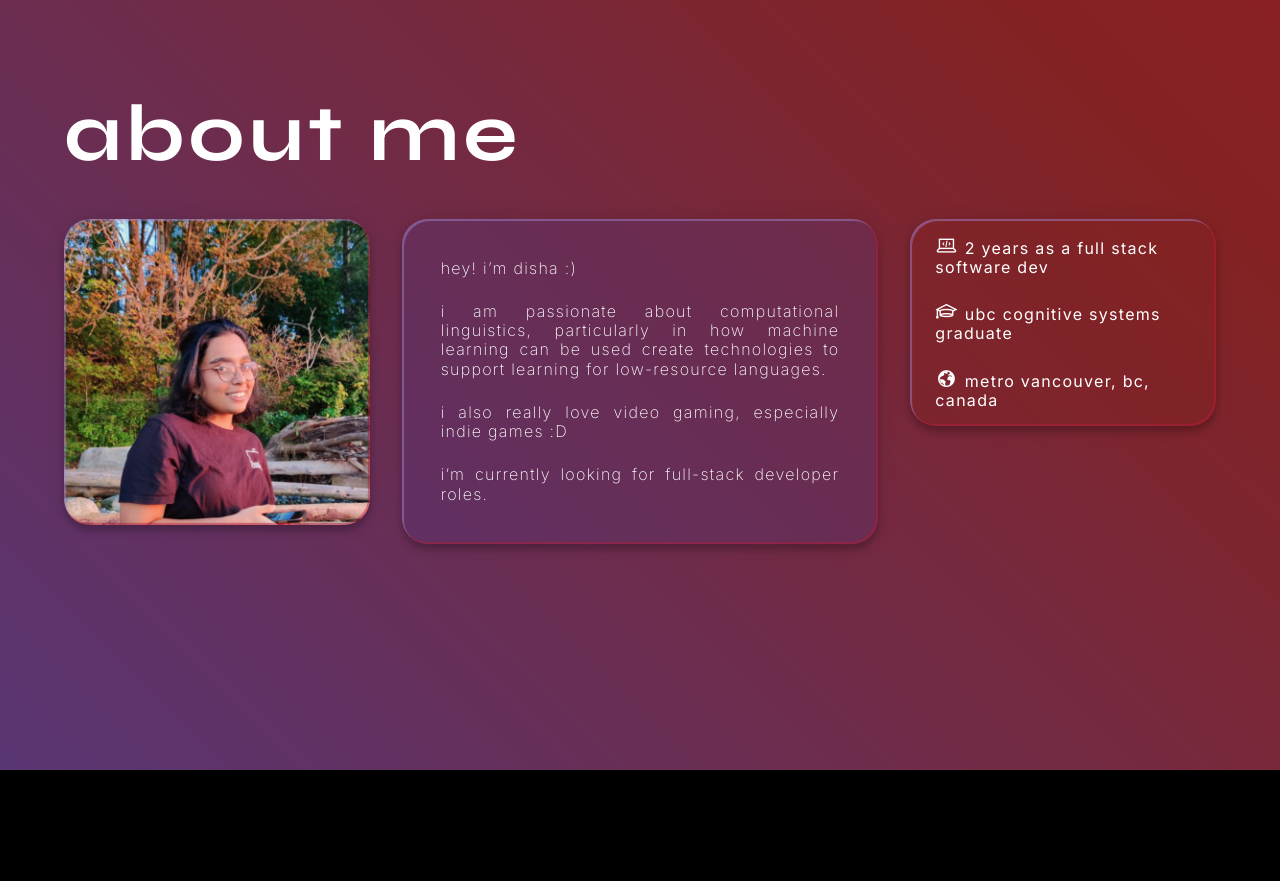
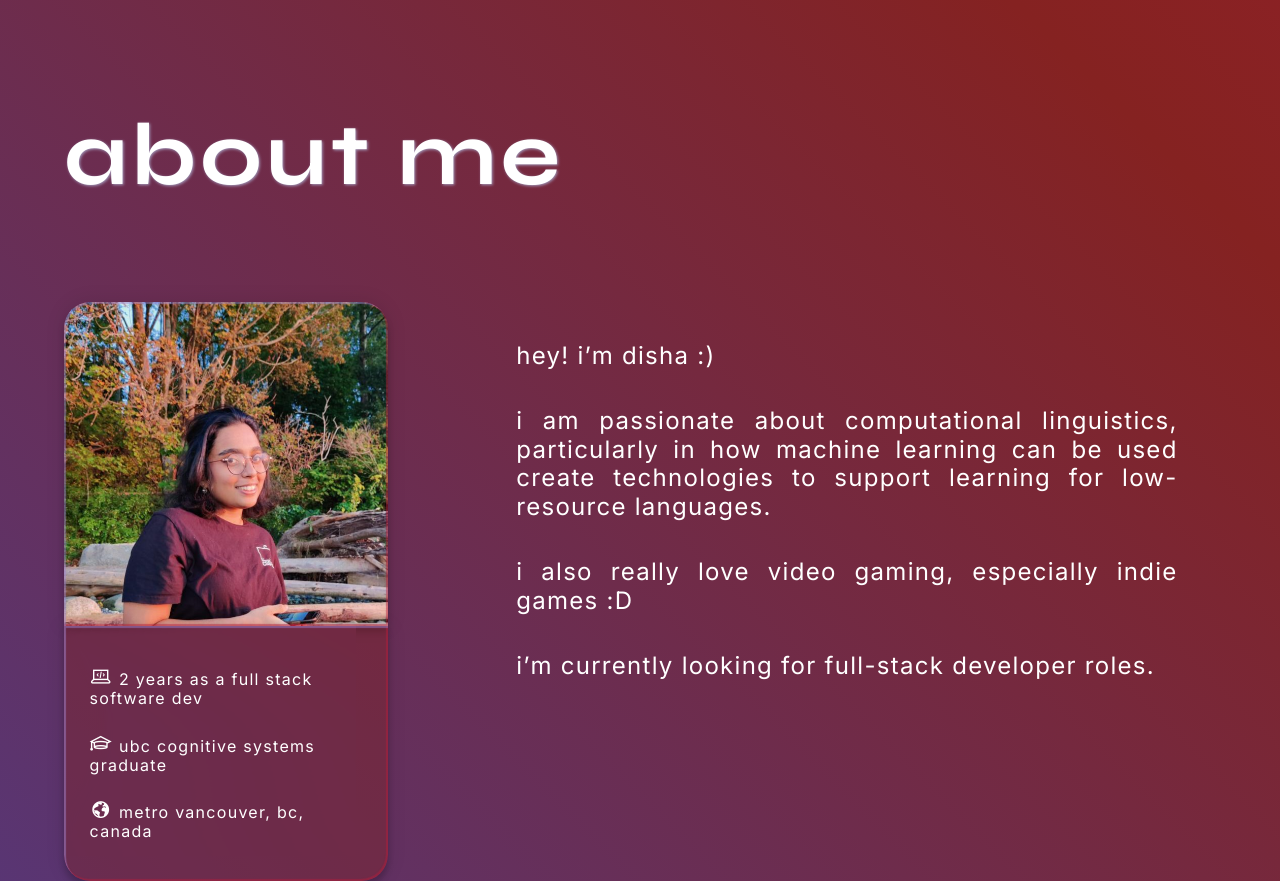
Before and after one commit to dishaap/portfolio, a Next.js app: page / in a window 1280 px wide. Shown: the part 1550-2431 px from the top of the page. Before the commit the page ends 2320 px from the top, so only its background shows below. Built offline with nearby package versions, Linux system fonts and the light colour scheme.

Commit message:
About section changes

```diff
--- a/app/globals.css
+++ b/app/globals.css
@@ -30,9 +30,11 @@
   0% {
     background-position: 0% 50%;
   }
+
   50% {
     background-position: 100% 50%;
   }
+
   100% {
     background-position: 0% 50%;
   }
@@ -49,7 +51,8 @@ a {
   color: var(--alt-font-color);
 }
 
-h1, h2 {
+h1,
+h2 {
   font-family: var(--title-font);
   font-size: 5rem;
 }
@@ -90,7 +93,7 @@ p {
   z-index: 3;
   border-radius: 26px;
   overflow: hidden;
-  box-shadow: inset 2px 2px 1px 0 rgba(159,  136, 211, 0.5),
+  box-shadow: inset 2px 2px 1px 0 rgba(159, 136, 211, 0.5),
     inset -1px -1px 1px 1px rgba(179, 30, 60, 0.5);
   border-radius: 26px;
 }
@@ -178,30 +181,72 @@ p {
 .about h2 {
   font-weight: bold;
   letter-spacing: var(--text-spacing-med);
-}
-
-.about-section {
-  display: flex;
-  justify-content: center;
-  border-radius: 26px;
+  font-size: var(--title-font-size);
+  text-shadow: 1px 1px 3px var(--alt-font-color);
 }
 
 .about-text {
   padding: 5vh 3vw;
-  font-weight: 200;
+  font-size: var(--med-font-size);
+  font-weight: 400;
+  letter-spacing: var(--text-spacing-small);
 }
 
-.about-facts {
+.about-facts-container {
+  position: relative;
+}
+
+.about-facts-bg {
+  position: absolute;
+  top: 0;
+  left: 0;
+  width: 100%;
+  height: 40px; /* depth of semicircle */
+  z-index: 3;
+  pointer-events: none;
+}
+
+.liquidGlass-wrapper-about-facts {
+  position: relative;
+  z-index: 1;
+  overflow: hidden;
   display: flex;
   justify-content: center;
-  border-radius: 26px;
-  height: fit-content;
+  border-radius: 0 0 26px 26px;
+  box-shadow: 0 6px 6px rgba(0,0,0,0.2), 0 0 20px rgba(0,0,0,0.1);
 }
+
 
 .liquidGlass-tint-about {
   z-index: 1;
   position: absolute;
   inset: 0;
   background: #85232163;
-  border-radius: 26px;
+  border-radius: 0 0 26px 26px;
 }
+
+.liquidGlass-effect-about {
+  position: absolute;
+  z-index: 0;
+  inset: 0;
+  backdrop-filter: blur(4px);
+  filter: url(#glass-distortion);
+  overflow: hidden;
+  isolation: isolate;
+  border-radius: 0 0 26px 26px;
+}
+
+.liquidGlass-shine-about {
+  position: absolute;
+  inset: 0;
+  z-index: 3;
+  border-radius: 0 0 26px 26px;
+  overflow: hidden;
+  box-shadow: inset 2px 2px 1px 0 rgba(159, 136, 211, 0.5),
+    inset -1px -1px 1px 1px rgba(179, 30, 60, 0.5);
+}
+
+.liquidGlass-text {
+  z-index: 4;
+  position: relative;
+}
--- a/app/page.tsx
+++ b/app/page.tsx
@@ -18,6 +18,7 @@ export default function HomePage() {
       </section>
 
       {/* Hero section with letters */}
+      <div id="home"></div>
       <LetterCollision />
 
       <section className="relative h-[50vh] flex items-center justify-center">
--- a/components/About.tsx
+++ b/components/About.tsx
@@ -2,29 +2,24 @@ import Image from "next/image";
 import profile from "../public/profile.jpeg";
 
 const AboutSection: React.FC = () => (
-  <section className="about relative h-[120vh] flex flex-col overflow-hidden">
-    <h2 className="text-4xl font-bold text-white">about me</h2>
+  <section className="about relative min-h-[120vh] flex flex-col overflow-hidden">
+    <h2>about me</h2>
 
-    <div className="mt-[5vh] grid grid-cols-7 items-start gap-x-[4vh]" id="about">
-      <div className="relative col-span-2">
-        <AboutPicture />
+    <div className="mt-[10vh] grid grid-cols-6 items-start gap-x-[7vw]" id="about">
+      <div className="col-span-2">
+        <div className="relative"><AboutPicture /></div>
+        <div className="relative"><AboutFacts /></div>
       </div>
-      <div className="relative col-span-3">
+      <div className="relative col-span-4">
         <AboutDesc />
-      </div>
-      <div className="relative col-span-2">
-        <AboutFacts />
       </div>
     </div>
   </section >
 );
 
 const AboutDesc: React.FC = () => (
-  <div className="liquidGlass-wrapper about-section">
-    <div className="liquidGlass-tint"></div>
-    <div className="liquidGlass-effect"></div>
-    <div className="liquidGlass-shine"></div>
-    <div className="liquidGlass-text about-text" style={{ textAlign: 'justify' }}>
+  <div className="about-section">
+    <div className="about-text" style={{ textAlign: 'justify' }}>
       <p>hey! i’m disha :)</p>
       <br />
       <p>i am passionate about computational linguistics, particularly in how machine learning can be used create technologies to support learning for low-resource languages.</p>
@@ -37,11 +32,12 @@ const AboutDesc: React.FC = () => (
 );
 
 const AboutFacts: React.FC = () => (
-  <div className="liquidGlass-wrapper about-facts">
+  <div className="liquidGlass-wrapper-about-facts">
     <div className="liquidGlass-tint-about"></div>
-    <div className="liquidGlass-effect"></div>
-    <div className="liquidGlass-shine"></div>
-    <div className="liquidGlass-text" style={{ padding: '2vh 2vw' }}>
+    <div className="liquidGlass-effect-about"></div>
+    <div className="liquidGlass-shine-about"></div>
+
+    <div className="liquidGlass-text" style={{ padding: '5vh 2vw' }}>
       <p><i className="las la-laptop-code" style={{ fontSize: '1.4rem' }}></i> 2 years as a full stack software dev</p>
       <br />
       <p><i className="las la-graduation-cap" style={{ fontSize: '1.4rem' }}></i> ubc cognitive systems graduate</p>
@@ -52,9 +48,9 @@ const AboutFacts: React.FC = () => (
 )
 
 const AboutPicture: React.FC = () => (
-  <div className="liquidGlass-wrapper" style={{ 'borderRadius': '26px' }}>
-    <div className="liquidGlass-shine"></div>
-    <Image src={profile} alt="me!" style={{ width: '30vw', borderRadius: '26px' }} />
+  <div className="liquidGlass-wrapper" style={{ 'borderTopLeftRadius': '26px', 'borderTopRightRadius': '26px', borderBottom: '0%', borderBottomLeftRadius: '0%', borderBottomRightRadius: '0%' }}>
+    <div className="liquidGlass-shine" style={{ 'borderTopLeftRadius': '26px', 'borderTopRightRadius': '26px', borderBottomLeftRadius: '0%', borderBottomRightRadius: '0%' }}></div>
+    <Image src={profile} alt="me!" style={{ 'borderTopLeftRadius': '26px', 'borderTopRightRadius': '26px' }} />
   </div>
 );
 
--- a/components/LetterCollision.tsx
+++ b/components/LetterCollision.tsx
@@ -49,7 +49,7 @@ export const LetterCollision: React.FC = () => {
 
     return (
         <div ref={ref} className="scroll-smooth h-[120vh]">
-            <div className="title-section ml-3 min-h-screen flex flex-col justify-end" id="home">
+            <div className="title-section ml-3 min-h-screen flex flex-col justify-end">
                 <div className="subtitle -mt-30 mb-8">
                     <span>HI! I AM DISHA :)</span>
                 </div>
```
Lines whose indentation alone changed are shown as unchanged.
